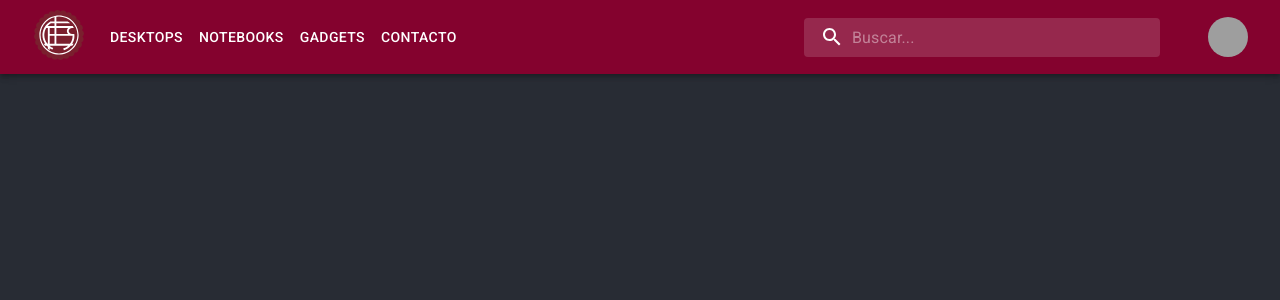
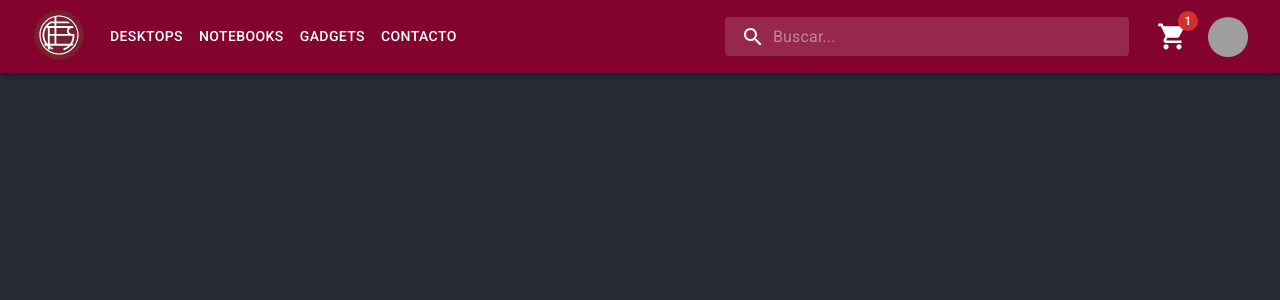
Before and after one commit to chjack10/Desafios-Coder-React, a React (Vite) app: page / in a window 1280 px wide. Shown: the top 300 px of the page. Built offline with nearby package versions, Linux system fonts and the light colour scheme; grey boxes are pictures that could not be loaded; the HTML template or start-up script is replaced by a standard one.

Commit message:
CartWidget added

```diff
--- /dev/null
+++ b/src/components/NavBar/CartWidget.jsx
@@ -0,0 +1,28 @@
+import React, { useState } from 'react';
+import ShoppingCartIcon from '@mui/icons-material/ShoppingCart';
+import Badge from '@mui/material/Badge';
+import IconButton from '@mui/material/IconButton';
+
+const CartWidget = () => {
+  const [cartBadgeNumber, setCartBadgeNumber] = useState(1);
+
+  const handleCartClick = () => {
+    setCartBadgeNumber(cartBadgeNumber + 1);
+  };
+
+  return (
+    <>
+      <IconButton
+        aria-label='carrito'
+        size='large'
+        color='inherit'
+        onClick={handleCartClick}>
+        <Badge badgeContent={cartBadgeNumber} color='error'>
+          <ShoppingCartIcon sx={{ fontSize: 31 }} />
+        </Badge>
+      </IconButton>
+    </>
+  );
+};
+
+export default CartWidget;
--- a/src/components/NavBar/NavBar.jsx
+++ b/src/components/NavBar/NavBar.jsx
@@ -13,6 +13,7 @@
 import MenuItem from '@mui/material/MenuItem';
 
 import SearchBar from './SearchBar';
+import CartWidget from './CartWidget';
 
 const pages = ['Desktops', 'Notebooks', 'Gadgets', 'Contacto'];
 const settings = ['Cerrar sesión'];
@@ -98,15 +99,17 @@
               </Button>
             ))}
           </Box>
-          <Container maxWidth='xs'>
+          <Container maxWidth='xs' disableGutters>
             <SearchBar />
           </Container>
+          <CartWidget />
           <Box>
             <Tooltip title='Perfil'>
               <IconButton onClick={handleOpenUserMenu}>
                 <Avatar src='/broken-image.jpg' />
               </IconButton>
             </Tooltip>
+
             <Menu
               sx={{ mt: '45px' }}
               id='menu-appbar'
--- a/src/index.css
+++ b/src/index.css
@@ -1,5 +1,287 @@
-* {
-  margin: 0;
-  padding: 0;
+/*! modern-normalize v1.1.0 | MIT License | https://github.com/sindresorhus/modern-normalize */
+
+/*
+Document
+========
+*/
+
+/**
+Use a better box model (opinionated).
+*/
+
+*,
+::before,
+::after {
   box-sizing: border-box;
 }
+
+/**
+Use a more readable tab size (opinionated).
+*/
+
+html {
+  -moz-tab-size: 4;
+  tab-size: 4;
+}
+
+/**
+1. Correct the line height in all browsers.
+2. Prevent adjustments of font size after orientation changes in iOS.
+*/
+
+html {
+  line-height: 1.15; /* 1 */
+  -webkit-text-size-adjust: 100%; /* 2 */
+}
+
+/*
+Sections
+========
+*/
+
+/**
+Remove the margin in all browsers.
+*/
+
+body {
+  margin: 0;
+}
+
+/**
+Improve consistency of default fonts in all browsers. (https://github.com/sindresorhus/modern-normalize/issues/3)
+*/
+
+body {
+  font-family: system-ui, -apple-system,
+    /* Firefox supports this but not yet `system-ui` */ 'Segoe UI', Roboto,
+    Helvetica, Arial, sans-serif, 'Apple Color Emoji', 'Segoe UI Emoji';
+}
+
+/*
+Grouping content
+================
+*/
+
+/**
+1. Add the correct height in Firefox.
+2. Correct the inheritance of border color in Firefox. (https://bugzilla.mozilla.org/show_bug.cgi?id=190655)
+*/
+
+hr {
+  height: 0; /* 1 */
+  color: inherit; /* 2 */
+}
+
+/*
+Text-level semantics
+====================
+*/
+
+/**
+Add the correct text decoration in Chrome, Edge, and Safari.
+*/
+
+abbr[title] {
+  text-decoration: underline dotted;
+}
+
+/**
+Add the correct font weight in Edge and Safari.
+*/
+
+b,
+strong {
+  font-weight: bolder;
+}
+
+/**
+1. Improve consistency of default fonts in all browsers. (https://github.com/sindresorhus/modern-normalize/issues/3)
+2. Correct the odd 'em' font sizing in all browsers.
+*/
+
+code,
+kbd,
+samp,
+pre {
+  font-family: ui-monospace, SFMono-Regular, Consolas, 'Liberation Mono', Menlo,
+    monospace; /* 1 */
+  font-size: 1em; /* 2 */
+}
+
+/**
+Add the correct font size in all browsers.
+*/
+
+small {
+  font-size: 80%;
+}
+
+/**
+Prevent 'sub' and 'sup' elements from affecting the line height in all browsers.
+*/
+
+sub,
+sup {
+  font-size: 75%;
+  line-height: 0;
+  position: relative;
+  vertical-align: baseline;
+}
+
+sub {
+  bottom: -0.25em;
+}
+
+sup {
+  top: -0.5em;
+}
+
+/*
+Tabular data
+============
+*/
+
+/**
+1. Remove text indentation from table contents in Chrome and Safari. (https://bugs.chromium.org/p/chromium/issues/detail?id=999088, https://bugs.webkit.org/show_bug.cgi?id=201297)
+2. Correct table border color inheritance in all Chrome and Safari. (https://bugs.chromium.org/p/chromium/issues/detail?id=935729, https://bugs.webkit.org/show_bug.cgi?id=195016)
+*/
+
+table {
+  text-indent: 0; /* 1 */
+  border-color: inherit; /* 2 */
+}
+
+/*
+Forms
+=====
+*/
+
+/**
+1. Change the font styles in all browsers.
+2. Remove the margin in Firefox and Safari.
+*/
+
+button,
+input,
+optgroup,
+select,
+textarea {
+  font-family: inherit; /* 1 */
+  font-size: 100%; /* 1 */
+  line-height: 1.15; /* 1 */
+  margin: 0; /* 2 */
+}
+
+/**
+Remove the inheritance of text transform in Edge and Firefox.
+1. Remove the inheritance of text transform in Firefox.
+*/
+
+button,
+select {
+  /* 1 */
+  text-transform: none;
+}
+
+/**
+Correct the inability to style clickable types in iOS and Safari.
+*/
+
+button,
+[type='button'],
+[type='reset'],
+[type='submit'] {
+  -webkit-appearance: button;
+}
+
+/**
+Remove the inner border and padding in Firefox.
+*/
+
+::-moz-focus-inner {
+  border-style: none;
+  padding: 0;
+}
+
+/**
+Restore the focus styles unset by the previous rule.
+*/
+
+:-moz-focusring {
+  outline: 1px dotted ButtonText;
+}
+
+/**
+Remove the additional ':invalid' styles in Firefox.
+See: https://github.com/mozilla/gecko-dev/blob/2f9eacd9d3d995c937b4251a5557d95d494c9be1/layout/style/res/forms.css#L728-L737
+*/
+
+:-moz-ui-invalid {
+  box-shadow: none;
+}
+
+/**
+Remove the padding so developers are not caught out when they zero out 'fieldset' elements in all browsers.
+*/
+
+legend {
+  padding: 0;
+}
+
+/**
+Add the correct vertical alignment in Chrome and Firefox.
+*/
+
+progress {
+  vertical-align: baseline;
+}
+
+/**
+Correct the cursor style of increment and decrement buttons in Safari.
+*/
+
+::-webkit-inner-spin-button,
+::-webkit-outer-spin-button {
+  height: auto;
+}
+
+/**
+1. Correct the odd appearance in Chrome and Safari.
+2. Correct the outline style in Safari.
+*/
+
+[type='search'] {
+  -webkit-appearance: textfield; /* 1 */
+  outline-offset: -2px; /* 2 */
+}
+
+/**
+Remove the inner padding in Chrome and Safari on macOS.
+*/
+
+::-webkit-search-decoration {
+  -webkit-appearance: none;
+}
+
+/**
+1. Correct the inability to style clickable types in iOS and Safari.
+2. Change font properties to 'inherit' in Safari.
+*/
+
+::-webkit-file-upload-button {
+  -webkit-appearance: button; /* 1 */
+  font: inherit; /* 2 */
+}
+
+/*
+Interactive
+===========
+*/
+
+/*
+Add the correct display in Chrome and Safari.
+*/
+
+summary {
+  display: list-item;
+}
```
